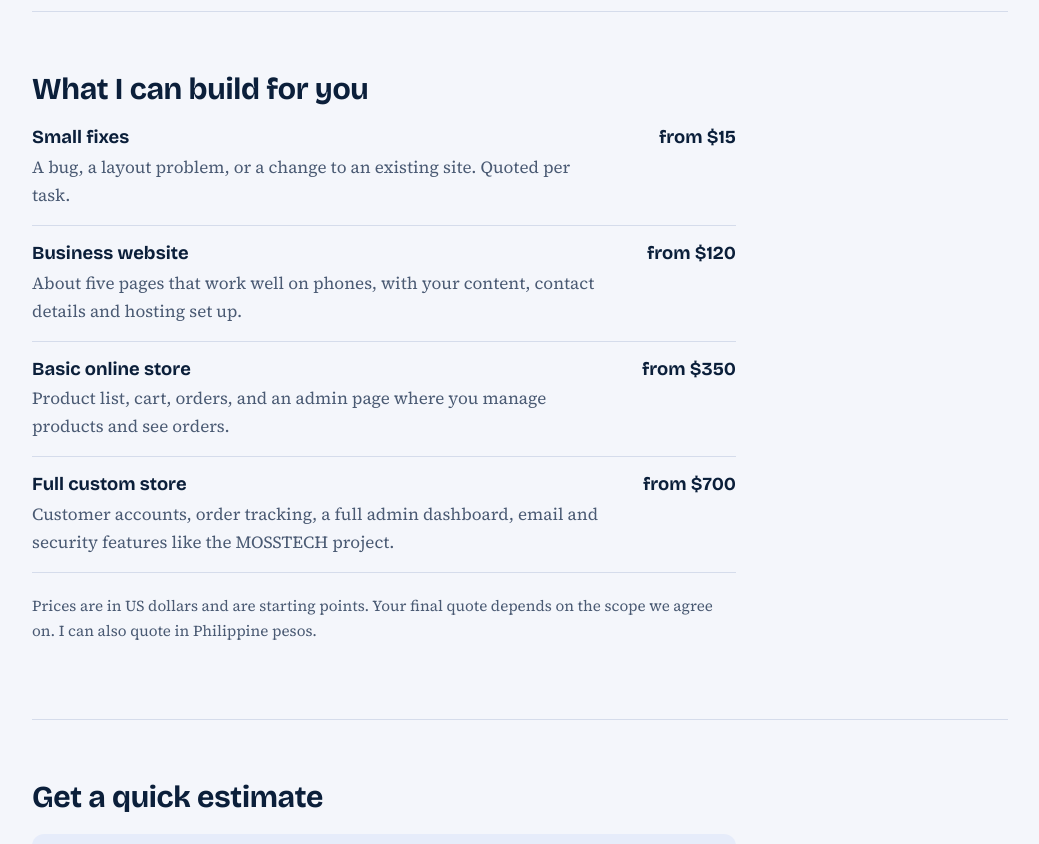
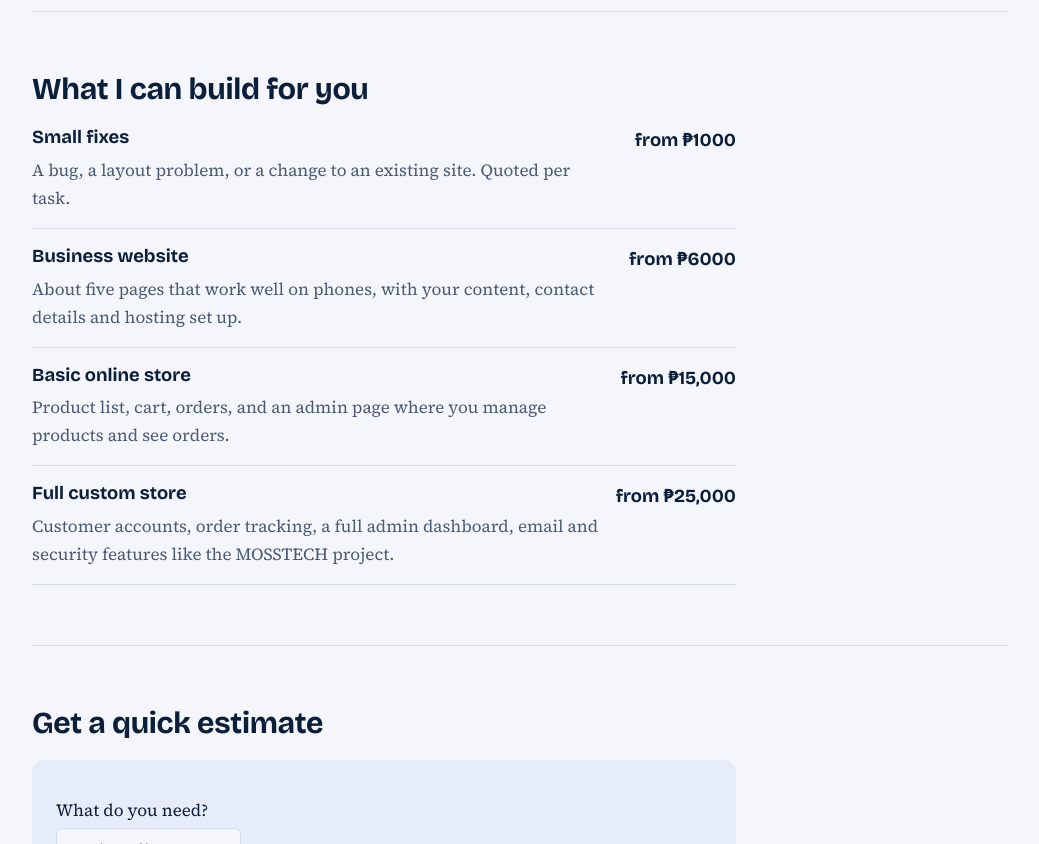
Before and after one commit to Bernard-26/Portfolio, a plain HTML site: page index.html in a window 1280 px wide. Shown: the part 2960-3804 px from the top of the page, without its empty margins (120-1159 px from the left). Drawn offline with nearby package versions, Linux system fonts and the light colour scheme.

Commit message:
Update prices to pesos

```diff
--- a/index.html
+++ b/index.html
@@ -91,12 +91,11 @@
     <section id="services" aria-labelledby="h-work">
       <h2 id="h-work">What I can build for you</h2>
       <dl>
-        <div class="row"><dt>Small fixes</dt><dd class="price">from $15</dd><dd class="what">A bug, a layout problem, or a change to an existing site. Quoted per task.</dd></div>
-        <div class="row"><dt>Business website</dt><dd class="price">from $120</dd><dd class="what">About five pages that work well on phones, with your content, contact details and hosting set up.</dd></div>
-        <div class="row"><dt>Basic online store</dt><dd class="price">from $350</dd><dd class="what">Product list, cart, orders, and an admin page where you manage products and see orders.</dd></div>
-        <div class="row"><dt>Full custom store</dt><dd class="price">from $700</dd><dd class="what">Customer accounts, order tracking, a full admin dashboard, email and security features like the MOSSTECH project.</dd></div>
+        <div class="row"><dt>Small fixes</dt><dd class="price">from ₱1000</dd><dd class="what">A bug, a layout problem, or a change to an existing site. Quoted per task.</dd></div>
+        <div class="row"><dt>Business website</dt><dd class="price">from ₱6000</dd><dd class="what">About five pages that work well on phones, with your content, contact details and hosting set up.</dd></div>
+        <div class="row"><dt>Basic online store</dt><dd class="price">from ₱15,000</dd><dd class="what">Product list, cart, orders, and an admin page where you manage products and see orders.</dd></div>
+        <div class="row"><dt>Full custom store</dt><dd class="price">from ₱25,000</dd><dd class="what">Customer accounts, order tracking, a full admin dashboard, email and security features like the MOSSTECH project.</dd></div>
       </dl>
-      <p class="note" style="margin-top:1.25rem">Prices are in US dollars and are starting points. Your final quote depends on the scope we agree on. I can also quote in Philippine pesos.</p>
     </section>
 
     <section id="estimate" aria-labelledby="h-est">
--- a/js/script.js
+++ b/js/script.js
@@ -11,9 +11,9 @@
   function est(){
     var lo=+type.value,names=[type.options[type.selectedIndex].text];
     adds.forEach(function(a){if(a.checked){lo+=+a.value;names.push(a.parentNode.textContent.trim())}});
-    var hi=Math.round(lo*1.4/10)*10;
-    out.textContent='$'+lo+' to $'+hi;out.classList.remove('pop');void out.offsetWidth;out.classList.add('pop');
-    mail.href='mailto:Bernardbriola0826@gmail.com?subject='+encodeURIComponent('Website estimate request')+'&body='+encodeURIComponent('I’d like a quote for:\n- '+names.join('\n- ')+'\n\nEstimate shown: $'+lo+' to $'+hi+'\n\nAbout my business:\n');
+    var step=lo>=1000?100:10,hi=Math.round(lo*1.4/step)*step,cur=type.dataset.cur||'$',fmt=function(n){return cur+n.toLocaleString('en-US')};
+    out.textContent=fmt(lo)+' to '+fmt(hi);out.classList.remove('pop');void out.offsetWidth;out.classList.add('pop');
+    mail.href='mailto:Bernardbriola0826@gmail.com?subject='+encodeURIComponent('Website estimate request')+'&body='+encodeURIComponent('I’d like a quote for:\n- '+names.join('\n- ')+'\n\nEstimate shown: '+fmt(lo)+' to '+fmt(hi)+'\n\nAbout my business:\n');
   }
   type.addEventListener('change',est);adds.forEach(function(a){a.addEventListener('change',est)});est();
   var clock=document.getElementById('clock');
```
